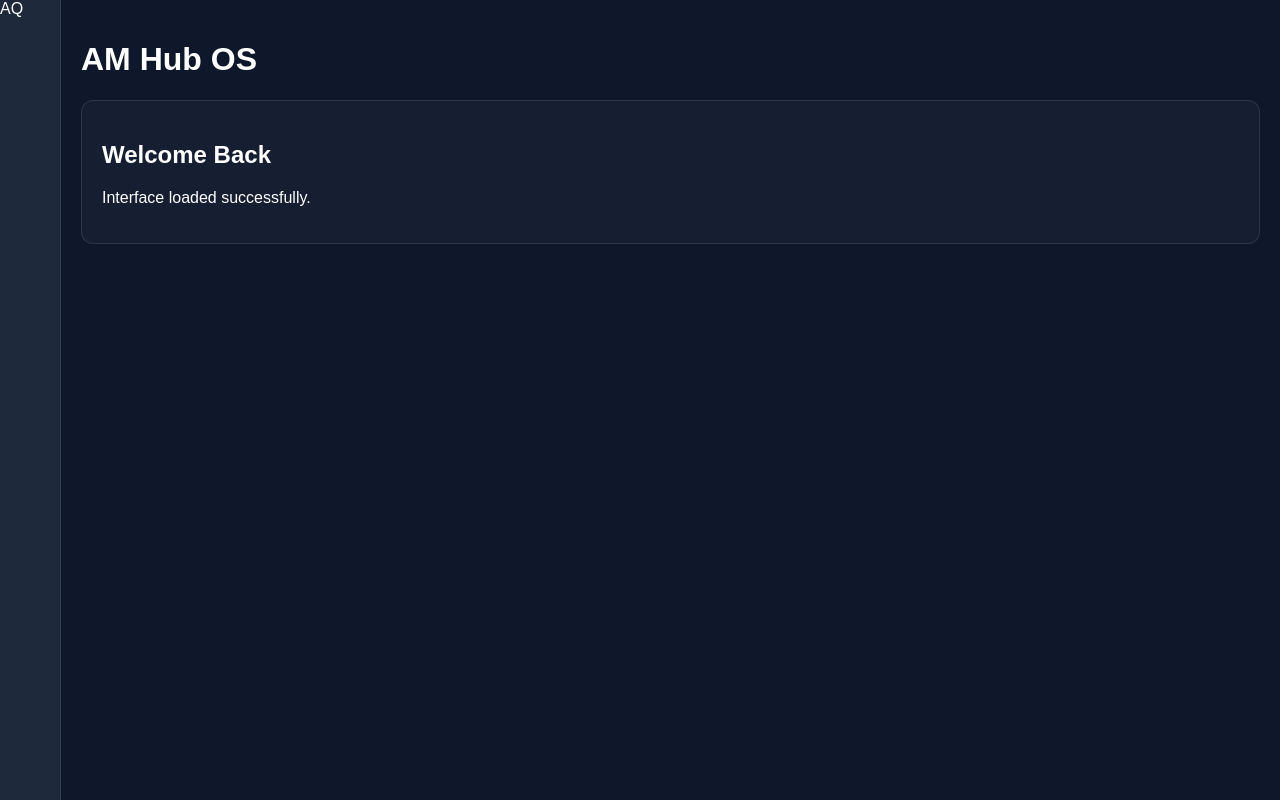
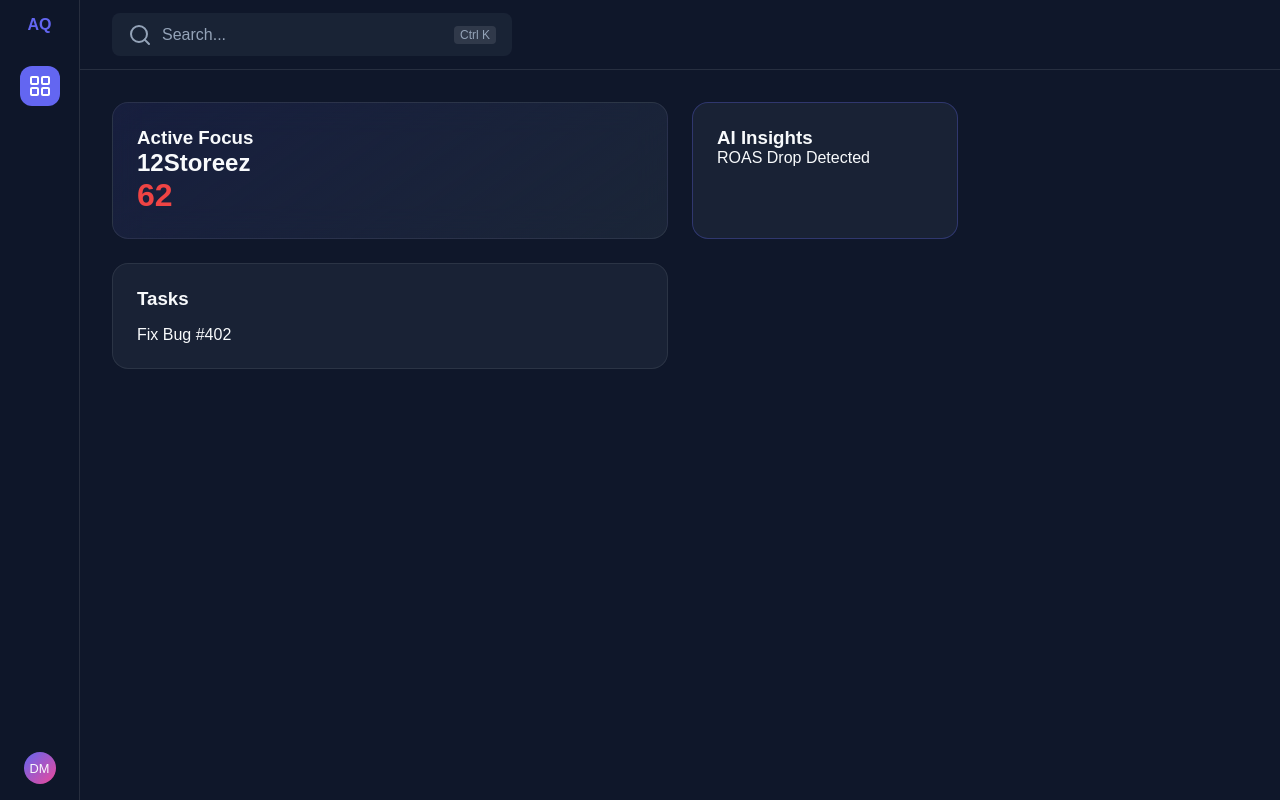
Before and after one commit to Nicromo/AnyQueryAMHub, a Flask app: template am-hub-final/templates/workspace.html in a window 1280 px wide. Run offline with Flask 2, Linux system fonts and the light colour scheme; the template is opened without the code that fills it, so the values that code supplies are empty; parts of the project's set-up code (start-up, migrations or seed data) failed here and were passed over.

Commit message:
Feat: Add Modern UI (Workspace, CSS, JS) + Route Fix

```diff
--- a/am-hub-final/static/css/main.css
+++ b/am-hub-final/static/css/main.css
@@ -1,9 +1,30 @@
-body { background: #0f172a; color: white; font-family: sans-serif; margin: 0; display: flex; height: 100vh; }
-.left-dock { width: 60px; background: #1e293b; border-right: 1px solid #334155; }
-.main-content { flex: 1; padding: 20px; }
-.bento-grid { display: grid; grid-template-columns: repeat(auto-fit, minmax(300px, 1fr)); gap: 20px; }
-.card { background: rgba(30, 41, 59, 0.5); backdrop-filter: blur(10px); padding: 20px; border-radius: 12px; border: 1px solid rgba(255,255,255,0.1); }
+:root { --bg-dark: #0f172a; --glass-bg: rgba(30,41,59,0.7); --accent: #6366f1; --text-main: #f8fafc; --danger: #ef4444; }
+* { box-sizing: border-box; margin: 0; padding: 0; }
+body { background: var(--bg-dark); color: var(--text-main); font-family: sans-serif; height: 100vh; display: flex; overflow: hidden; }
+.left-dock { width: 80px; background: rgba(15,23,42,0.9); backdrop-filter: blur(12px); border-right: 1px solid rgba(255,255,255,0.1); display: flex; flex-direction: column; align-items: center; padding: 1rem 0; }
+.dock-logo { font-weight: 800; color: var(--accent); margin-bottom: 2rem; }
+.dock-item { width: 40px; height: 40px; border-radius: 12px; display: flex; align-items: center; justify-content: center; color: #94a3b8; margin-bottom: 1rem; cursor: pointer; }
+.dock-item.active { background: var(--accent); color: white; }
+.dock-spacer { flex-grow: 1; }
+.dock-avatar { width: 32px; height: 32px; border-radius: 50%; background: linear-gradient(135deg, #6366f1, #ec4899); display: flex; align-items: center; justify-content: center; font-size: 0.8rem; }
+.main-content { flex-grow: 1; display: flex; flex-direction: column; }
+.top-bar { height: 70px; padding: 0 2rem; display: flex; align-items: center; border-bottom: 1px solid rgba(255,255,255,0.1); }
+.search-trigger { background: var(--glass-bg); padding: 0.6rem 1rem; border-radius: 8px; display: flex; align-items: center; gap: 10px; color: #94a3b8; cursor: pointer; width: 400px; }
+.kbd-shortcut { margin-left: auto; font-size: 0.75rem; background: rgba(255,255,255,0.1); padding: 2px 6px; border-radius: 4px; }
+.bento-grid { padding: 2rem; display: grid; grid-template-columns: repeat(4, 1fr); gap: 1.5rem; overflow-y: auto; }
+.card { background: var(--glass-bg); backdrop-filter: blur(16px); border: 1px solid rgba(255,255,255,0.08); border-radius: 16px; padding: 1.5rem; }
+.span-2 { grid-column: span 2; }
+.hero-card { background: linear-gradient(145deg, rgba(99,102,241,0.1), rgba(30,41,59,0.8)); }
+.health-score.critical { color: var(--danger); font-size: 2rem; font-weight: bold; }
+.ai-card { border-color: rgba(99,102,241,0.3); }
+.task-list { list-style: none; margin-top: 1rem; }
+.task-item { padding: 0.8rem 0; border-bottom: 1px solid rgba(255,255,255,0.05); }
+#cmd-palette { position: fixed; top: 0; left: 0; width: 100%; height: 100%; z-index: 1000; display: none; }
 #cmd-palette.hidden { display: none; }
-#cmd-palette { position: fixed; top: 0; left: 0; width: 100%; height: 100%; background: rgba(0,0,0,0.5); z-index: 1000; display: flex; justify-content: center; padding-top: 100px; }
-.cmd-box { background: #1e293b; padding: 20px; border-radius: 8px; width: 500px; }
-input { width: 100%; background: transparent; border: none; color: white; font-size: 1.2rem; outline: none; }
+#cmd-palette:not(.hidden) { display: flex; align-items: flex-start; justify-content: center; padding-top: 15vh; }
+.cmd-overlay { position: absolute; top: 0; left: 0; width: 100%; height: 100%; background: rgba(0,0,0,0.6); backdrop-filter: blur(4px); }
+.cmd-box { position: relative; width: 600px; background: #1e293b; border: 1px solid rgba(255,255,255,0.1); border-radius: 12px; overflow: hidden; }
+.cmd-input-wrapper { display: flex; align-items: center; padding: 1rem; border-bottom: 1px solid rgba(255,255,255,0.1); }
+.cmd-input-wrapper input { width: 100%; background: transparent; border: none; color: white; font-size: 1.1rem; margin-left: 10px; outline: none; }
+.cmd-item { padding: 1rem; color: #94a3b8; cursor: pointer; }
+.cmd-item:hover { background: var(--accent); color: white; }
--- a/am-hub-final/static/js/app.js
+++ b/am-hub-final/static/js/app.js
@@ -1,10 +1,12 @@
-document.addEventListener('keydown', (e) => {
-    if ((e.ctrlKey || e.metaKey) && e.key === 'k') {
-        e.preventDefault();
+document.addEventListener('DOMContentLoaded', () => {
+    window.toggleCmdPalette = () => {
         const p = document.getElementById('cmd-palette');
         p.classList.toggle('hidden');
-    }
+        if (!p.classList.contains('hidden')) document.getElementById('cmd-input').focus();
+    };
+    document.addEventListener('keydown', (e) => {
+        if ((e.ctrlKey || e.metaKey) && e.key === 'k') { e.preventDefault(); toggleCmdPalette(); }
+        if (e.key === 'Escape') document.getElementById('cmd-palette').classList.add('hidden');
+    });
+    document.querySelector('.cmd-overlay').addEventListener('click', toggleCmdPalette);
 });
-document.querySelector('.cmd-overlay').addEventListener('click', () => {
-    document.getElementById('cmd-palette').classList.add('hidden');
-});
--- a/am-hub-final/templates/workspace.html
+++ b/am-hub-final/templates/workspace.html
@@ -4,21 +4,26 @@
     <meta charset="UTF-8">
     <title>AM Hub | Command Center</title>
     <link rel="stylesheet" href="/static/css/main.css">
+    <script src="https://unpkg.com/lucide@latest"></script>
 </head>
 <body class="dark-mode">
     <div id="cmd-palette" class="hidden">
         <div class="cmd-overlay"></div>
         <div class="cmd-box">
-            <input type="text" placeholder="Type command... (Ctrl+K)">
+            <div class="cmd-input-wrapper"><i data-lucide="search"></i><input type="text" id="cmd-input" placeholder="Type command..."></div>
+            <div class="cmd-results"><div class="cmd-item">Home</div><div class="cmd-item">Clients</div></div>
         </div>
     </div>
-    <nav class="left-dock"><div class="dock-logo">AQ</div></nav>
+    <nav class="left-dock"><div class="dock-logo">AQ</div><a href="/" class="dock-item active"><i data-lucide="layout-grid"></i></a><div class="dock-spacer"></div><div class="dock-avatar">DM</div></nav>
     <main class="main-content">
-        <header class="top-bar"><h1>AM Hub OS</h1></header>
+        <header class="top-bar"><div class="search-trigger" onclick="toggleCmdPalette()"><i data-lucide="search"></i><span>Search...</span><span class="kbd-shortcut">Ctrl K</span></div></header>
         <div class="bento-grid">
-            <div class="card hero-card"><h2>Welcome Back</h2><p>Interface loaded successfully.</p></div>
+            <div class="card hero-card span-2"><h3>Active Focus</h3><div class="hero-content"><h2>12Storeez</h2><div class="health-score critical">62</div></div></div>
+            <div class="card ai-card"><h3>AI Insights</h3><p>ROAS Drop Detected</p></div>
+            <div class="card tasks-card span-2"><h3>Tasks</h3><ul class="task-list"><li>Fix Bug #402</li></ul></div>
         </div>
     </main>
     <script src="/static/js/app.js"></script>
+    <script>lucide.createIcons();</script>
 </body>
 </html>
```
Also changed, not shown: am-hub-final/Текстовый документ.txt (added).
